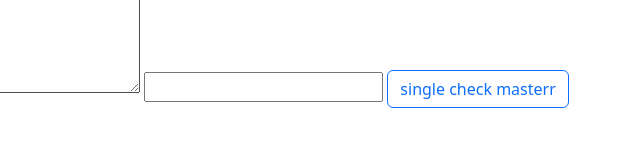
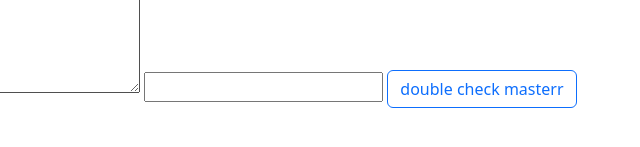
Before and after one commit to alibabahfc/boot, a plain HTML site: page index.html in a window 1280 px wide. Shown: the part 153-300 px from the top of the page, 158-798 px from the left. Drawn offline with nearby package versions, Linux system fonts and the light colour scheme.

Commit message:
master: double line 17

```diff
--- a/index.html
+++ b/index.html
@@ -15,7 +15,7 @@
     <input type="text">
 
     <input type="checkbox" id="chk" class="btn-check">
-    <label for="chk" class="btn btn-outline-primary"> single check masterr </label>
+    <label for="chk" class="btn btn-outline-primary"> double check masterr </label>
 
 
 
```
